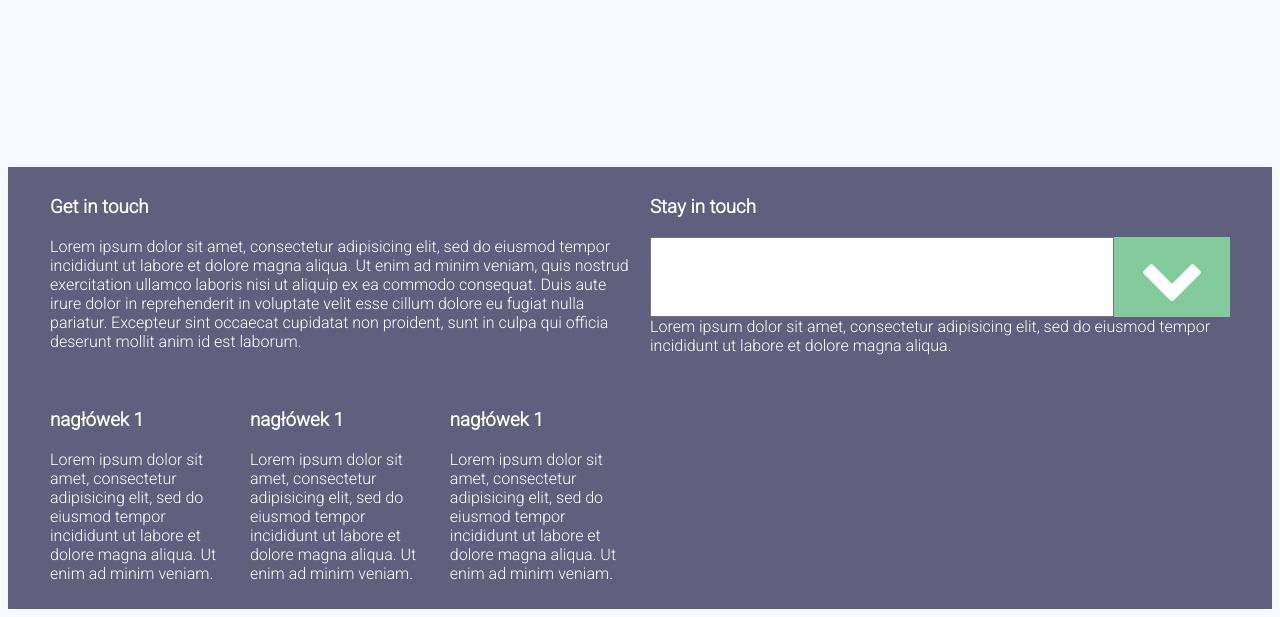
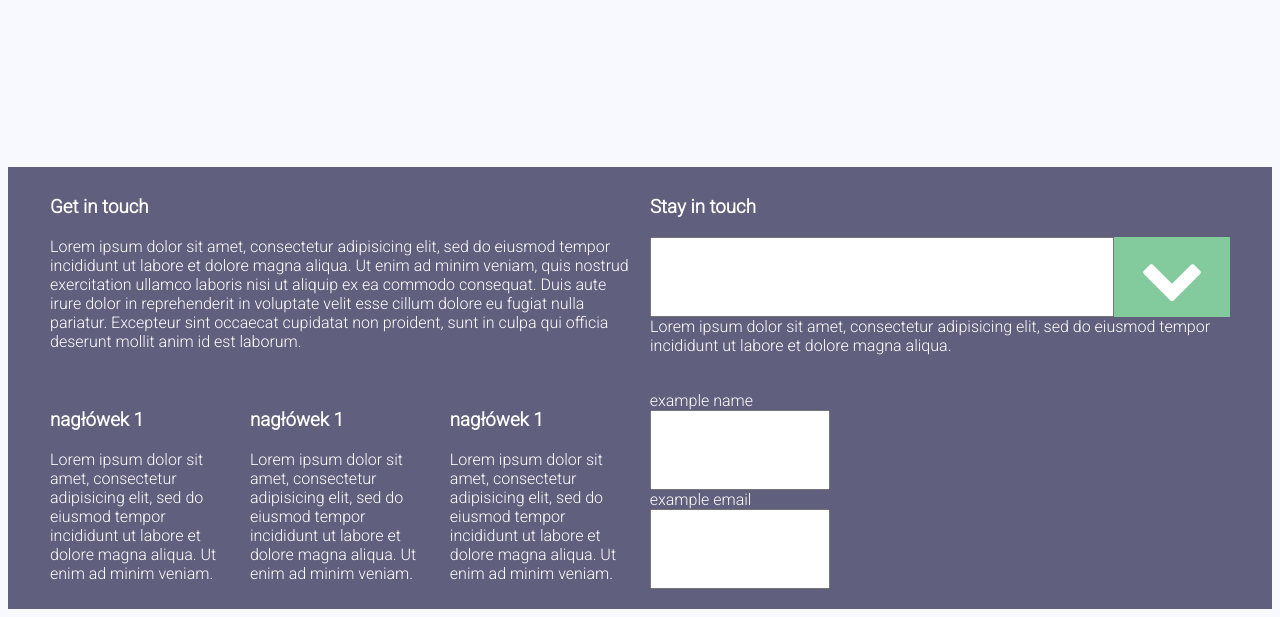
Before and after one commit to cyryl91/kodilla_project, a website: page index.html in a window 1280 px wide. Shown: the part 3977-4594 px from the top of the page. Drawn offline with Linux system fonts and the light colour scheme.

Commit message:
add new <form>

```diff
--- a/index.html
+++ b/index.html
@@ -277,7 +277,15 @@
 					<p>Lorem ipsum dolor sit amet, consectetur adipisicing elit, sed do eiusmod
 						tempor incididunt ut labore et dolore magna aliqua. Ut enim ad minim veniam. </p>
 			</div>
-			<div class="col-2"></div>
+			<div class="col-2">
+			<!-- przykład bałęxi dla git system -->
+				<form>
+					<label>example name</label>
+						<input type="text" name="name">
+					<label>example email</label>
+						<input type="text" name="email">
+				</form>
+			</div>
 			<div class="col-2"></div>
 			<div class="col-2"></div>
 		</div>
```
